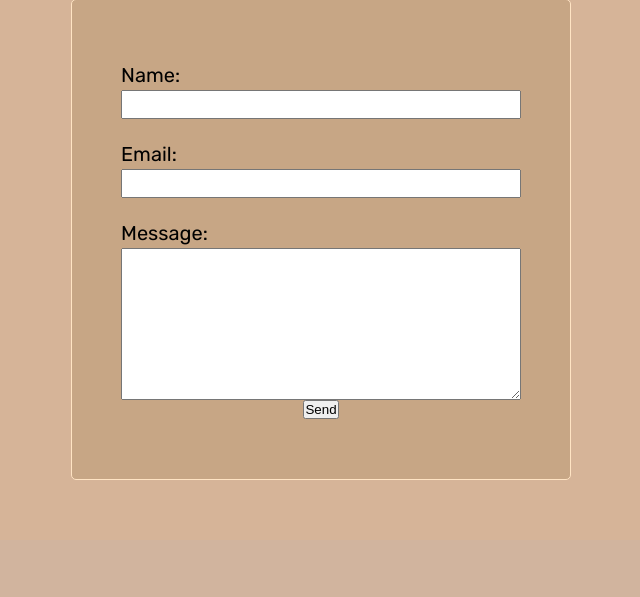
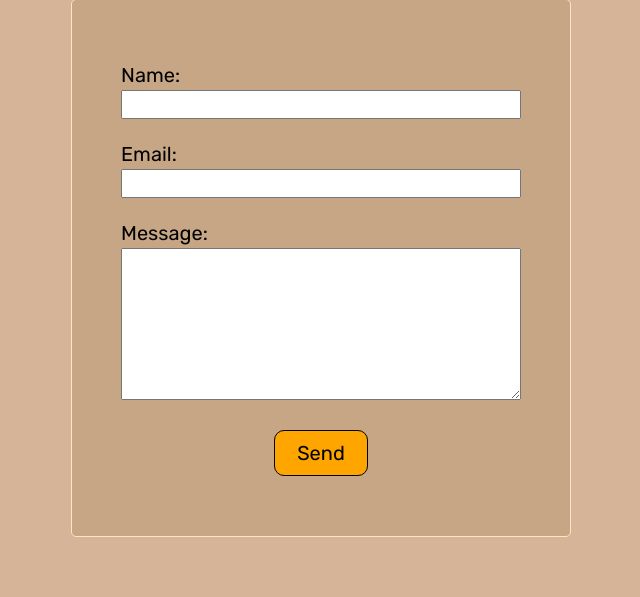
Before and after one commit to bmarieay/portfolio, a PHP site: page / in a window 1280 px wide. Shown: the part 4376-4973 px from the top of the page, without its empty margins (319-959 px from the left). Before the commit the page ends 4856 px from the top, so only its background shows below. Run offline with PHP 8.4, Linux system fonts and the light colour scheme.

Commit message:
styled submit btn

```diff
--- a/styles.css
+++ b/styles.css
@@ -298,6 +298,26 @@ main{
     margin-top: 2rem;
 }
 
+#submit-btn{
+    border: 1px solid black;
+    font-family: inherit;
+    font-size: var(--fs-small);
+    margin-top: 3rem;
+    padding: 1rem 2.25rem;
+    border-radius: 10px;
+    background-color: orange;
+    transition: transform 50ms ease-in, background-color 100ms ease-in;
+}
+
+#submit-btn:hover{
+    transform: scale(1.03);
+    background-color: rgb(250, 183, 59);
+}
+
+#submit-btn:active{
+    background-color: white;
+}
+
 
 
 @media (min-width: 640px){
```
